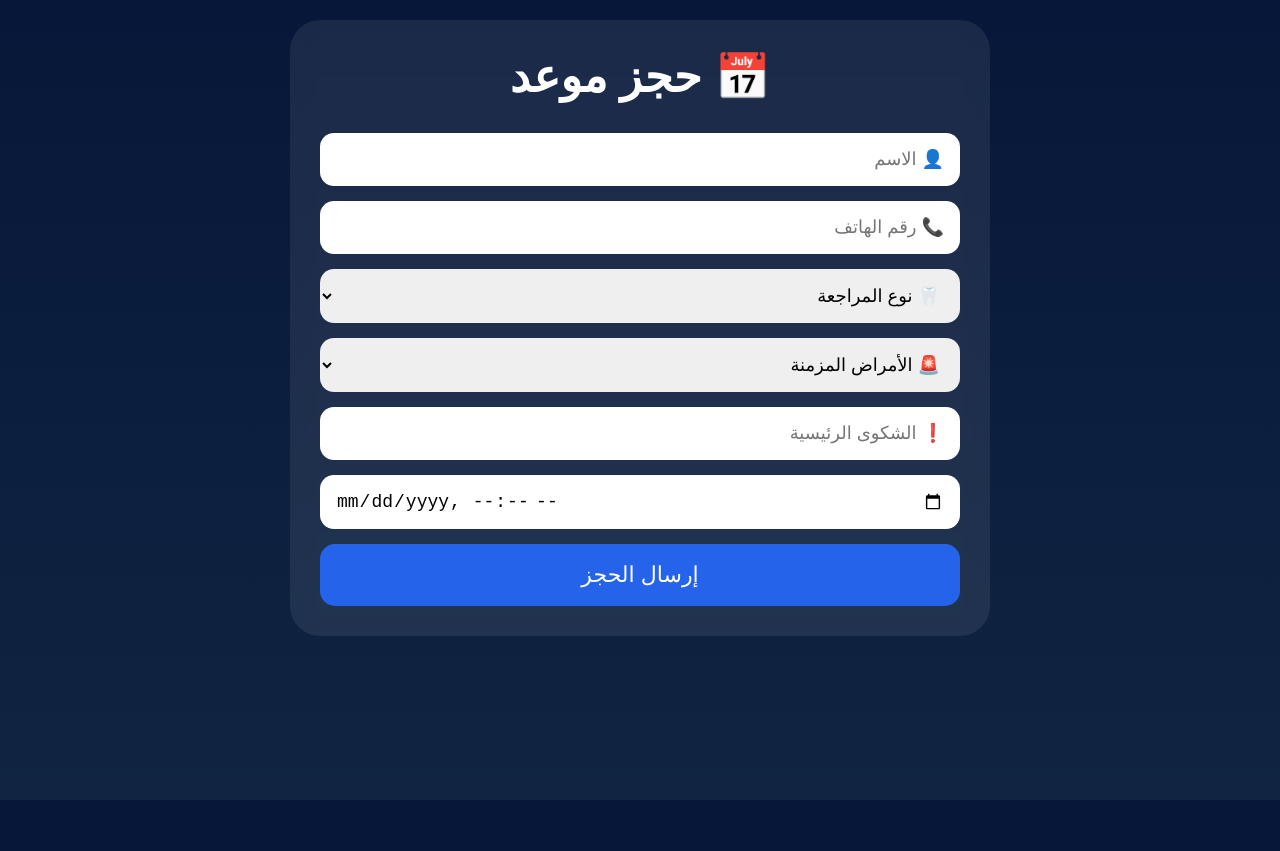
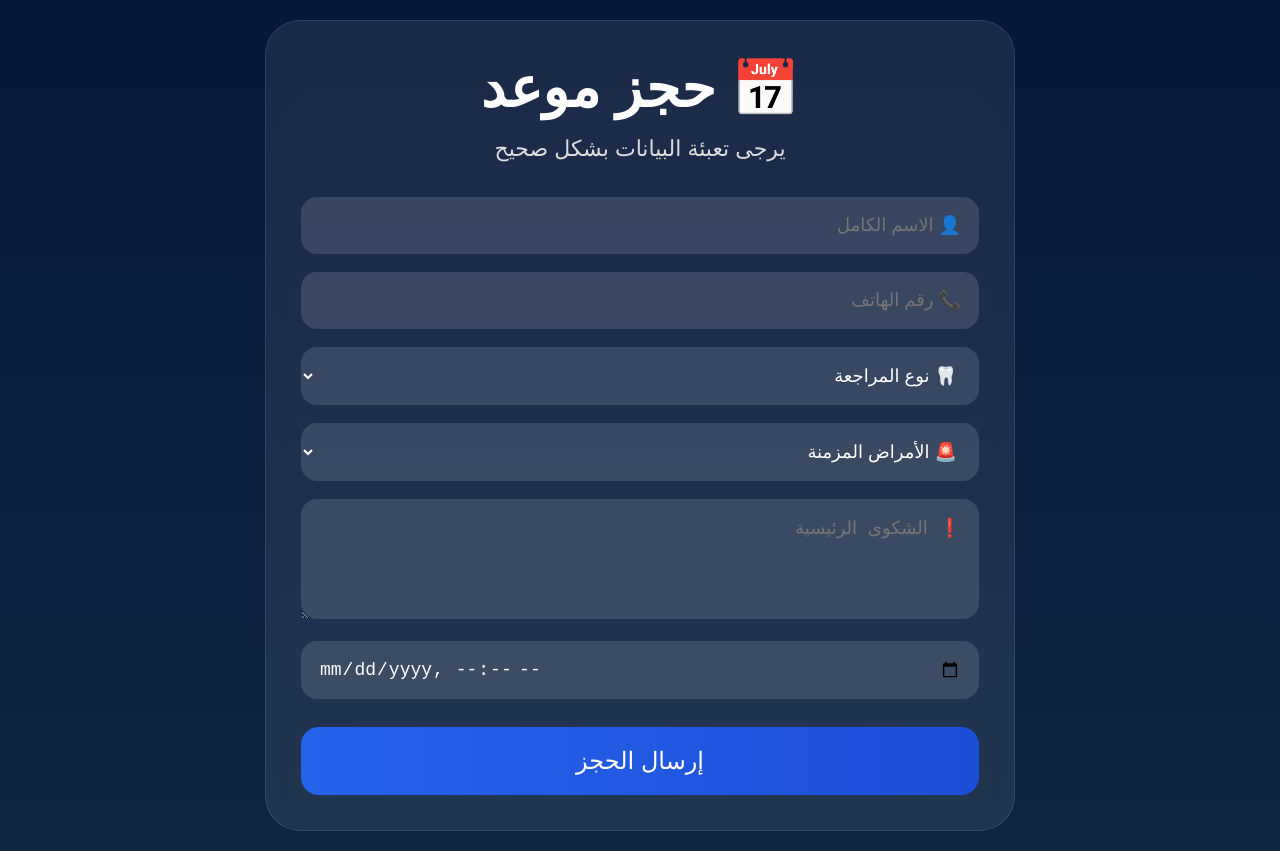
Before and after one commit to yaseenalqasim-ai/dentist-clinic, a Next.js app: page /booking in a window 1280 px wide. Before the commit the page ends 800 px from the top, so only its background shows below. Built offline with nearby package versions, Linux system fonts and the light colour scheme.

Commit message:
ultimate booking ui

```diff
--- a/app/booking/page.tsx
+++ b/app/booking/page.tsx
@@ -1,6 +1,7 @@
 "use client";
 
-import { useState } from "react";
+import { useState }
+from "react";
 
 import {
   initializeApp
@@ -179,25 +180,35 @@ export default function BookingPage() {
         background:
           "linear-gradient(to bottom,#071739,#102542)",
 
-        padding: "20px"
+        padding: "20px",
+
+        display: "flex",
+
+        justifyContent:
+          "center",
+
+        alignItems: "center"
       }}
     >
 
       <div
         style={{
-          maxWidth: "700px",
+          width: "100%",
 
-          margin: "auto",
+          maxWidth: "750px",
 
           background:
             "rgba(255,255,255,0.08)",
 
           backdropFilter:
-            "blur(10px)",
+            "blur(12px)",
 
-          padding: "30px",
+          border:
+            "1px solid rgba(255,255,255,0.1)",
 
-          borderRadius: "30px",
+          padding: "35px",
+
+          borderRadius: "35px",
 
           color: "white"
         }}
@@ -207,9 +218,9 @@ export default function BookingPage() {
           style={{
             textAlign: "center",
 
-            fontSize: "45px",
+            fontSize: "55px",
 
-            marginBottom: "30px"
+            marginBottom: "15px"
           }}
         >
 
@@ -217,17 +228,36 @@ export default function BookingPage() {
 
         </h1>
 
+        <p
+          style={{
+            textAlign: "center",
+
+            color: "#ddd",
+
+            marginBottom: "35px",
+
+            fontSize: "22px"
+          }}
+        >
+
+          يرجى تعبئة البيانات
+          بشكل صحيح
+
+        </p>
+
         {error && (
 
           <div
             style={{
-              background: "red",
+              background: "#dc2626",
 
-              padding: "15px",
+              padding: "16px",
 
-              borderRadius: "12px",
+              borderRadius: "15px",
 
-              marginBottom: "20px"
+              marginBottom: "20px",
+
+              textAlign: "center"
             }}
           >
 
@@ -241,13 +271,15 @@ export default function BookingPage() {
 
           <div
             style={{
-              background: "green",
+              background: "#16a34a",
 
-              padding: "15px",
+              padding: "16px",
 
-              borderRadius: "12px",
+              borderRadius: "15px",
 
-              marginBottom: "20px"
+              marginBottom: "20px",
+
+              textAlign: "center"
             }}
           >
 
@@ -259,7 +291,7 @@ export default function BookingPage() {
 
         <input
           placeholder=
-            "👤 الاسم"
+            "👤 الاسم الكامل"
 
           value={form.name}
 
@@ -440,7 +472,7 @@ export default function BookingPage() {
 
         </select>
 
-        <input
+        <textarea
           placeholder=
             "❗ الشكوى الرئيسية"
 
@@ -454,7 +486,10 @@ export default function BookingPage() {
             })
           }
 
-          style={inputStyle}
+          style={{
+            ...inputStyle,
+            minHeight: "120px"
+          }}
         />
 
         <input
@@ -482,24 +517,26 @@ export default function BookingPage() {
             width: "100%",
 
             background:
-              "#2563eb",
+              "linear-gradient(to right,#2563eb,#1d4ed8)",
 
             color: "white",
 
             border: "none",
 
-            padding: "18px",
+            padding: "20px",
 
-            borderRadius: "15px",
+            borderRadius: "18px",
 
-            fontSize: "22px",
+            fontSize: "24px",
 
-            cursor: "pointer"
+            cursor: "pointer",
+
+            marginTop: "10px"
           }}
         >
 
           {loading
-            ? "جاري الإرسال..."
+            ? "جاري إرسال الحجز..."
             : "إرسال الحجز"}
 
         </button>
@@ -516,13 +553,18 @@ const inputStyle = {
 
   width: "100%",
 
-  marginBottom: "15px",
+  marginBottom: "18px",
 
-  padding: "16px",
+  padding: "18px",
 
-  borderRadius: "14px",
+  borderRadius: "16px",
 
   border: "none",
 
-  fontSize: "18px"
+  fontSize: "18px",
+
+  background:
+    "rgba(255,255,255,0.12)",
+
+  color: "white"
 };
```
